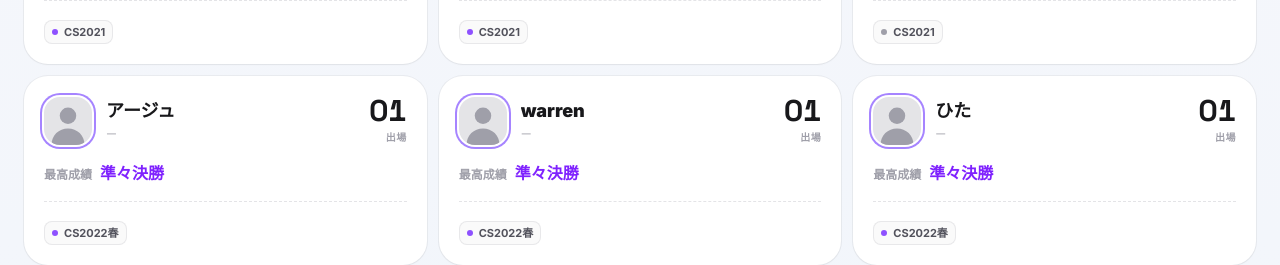
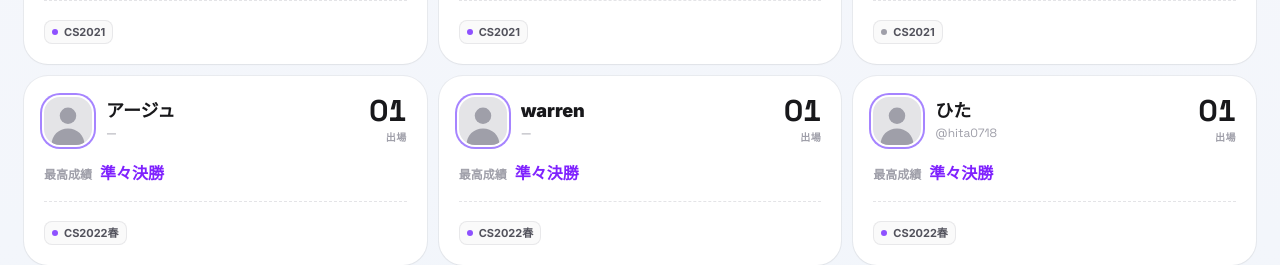
Before and after one commit to Kan2m/proseka-player-db, a Next.js app: page / in a window 1280 px wide. Shown: the part 7320-7585 px from the top of the page. Built offline with nearby package versions, Linux system fonts and the light colour scheme; no server answers; the database is empty.

Commit message:
feat: ひた追加

```diff
--- a/app/data/players.ts
+++ b/app/data/players.ts
@@ -1607,7 +1607,7 @@ export const players: Player[] = [
 {
   id: "hita",
   name: "ひた",
-  twitter: "",
+  twitter: "@hita0718",
   aliases: ["ひた"],
   appearances: 1,
   result: "準々決勝",
```
